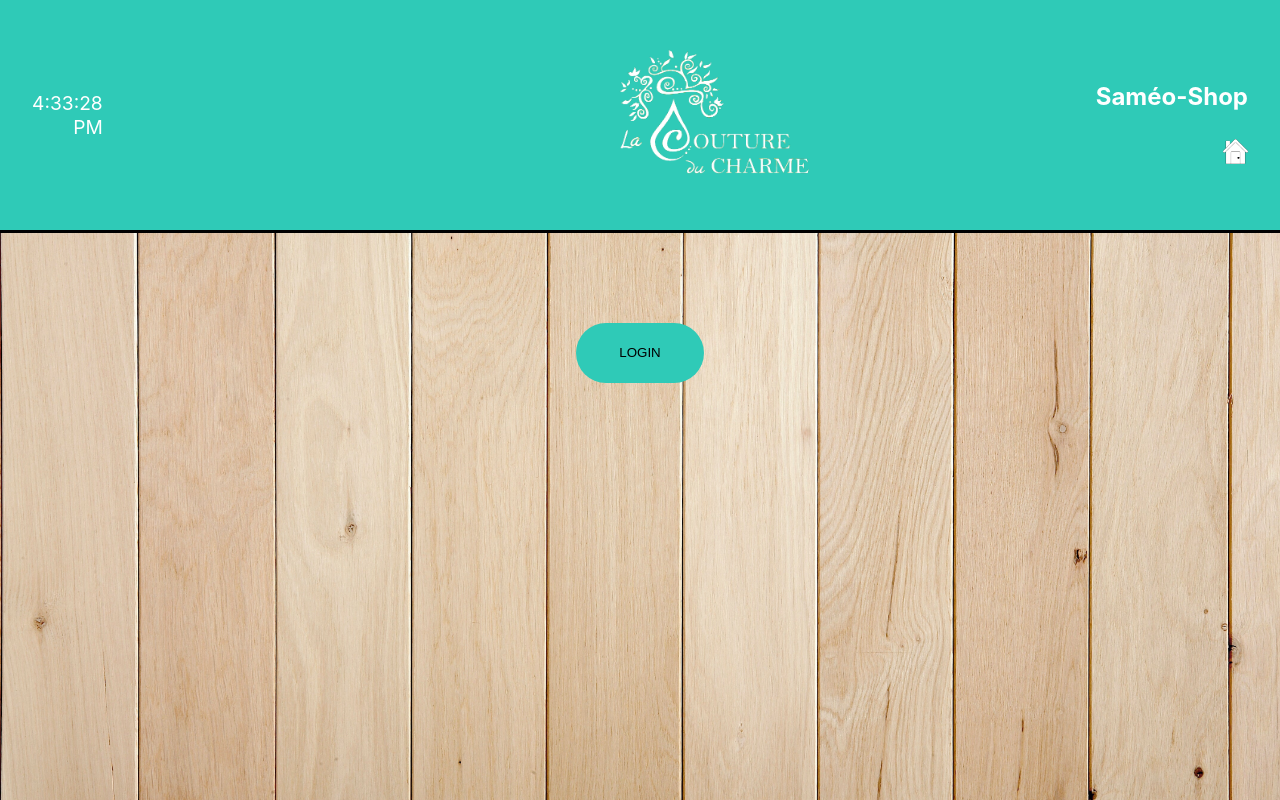
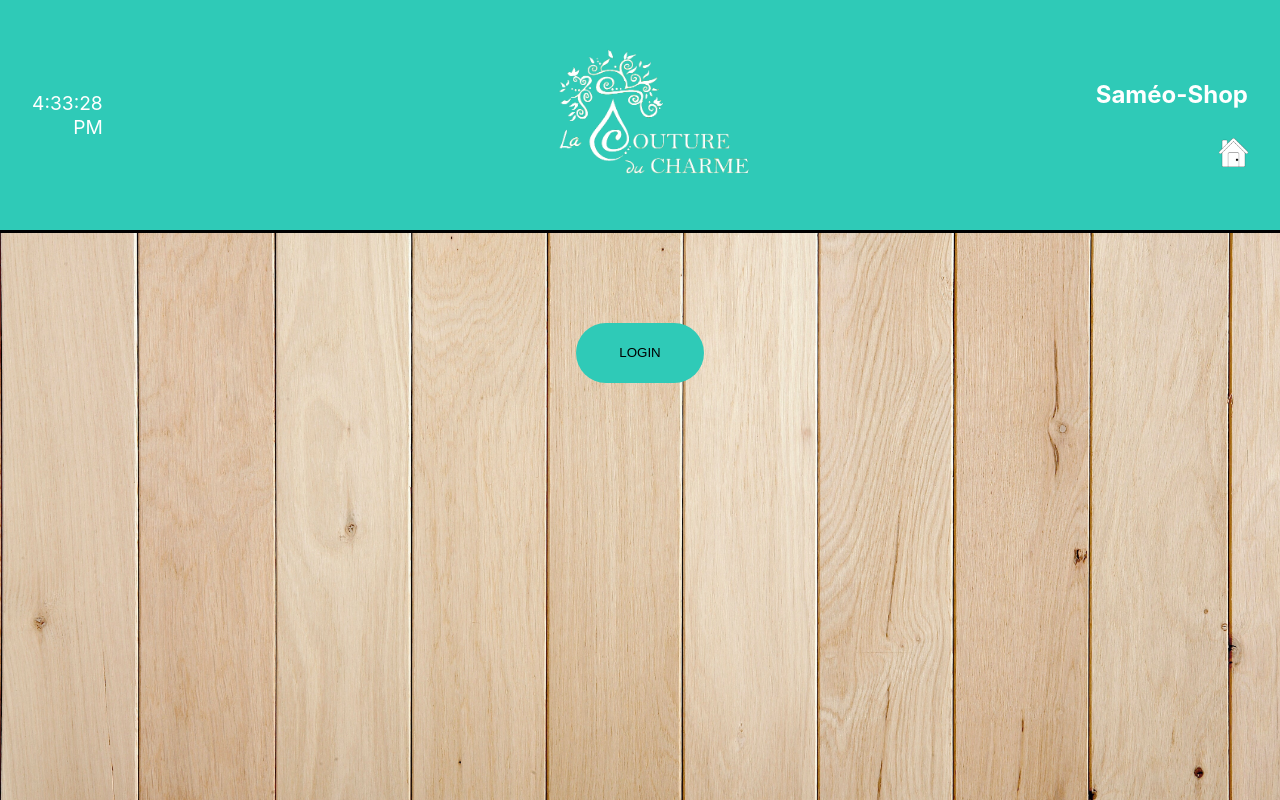
Before and after one commit to Erwatt/Sameo-Shop, a React (Create React App) app in the folder sameo-shop/client/: page / in a window 1280 px wide. Built offline with nearby package versions, Linux system fonts and the light colour scheme.

Commit message:
modif css

```diff
--- a/sameo-shop/client/src/CSS/Header.scss
+++ b/sameo-shop/client/src/CSS/Header.scss
@@ -22,7 +22,7 @@
 }
 
 .header_logo{
-    margin-left: 40%;
+    margin-left: 35%;
     width: 20%;
     height:auto;
 }
```
